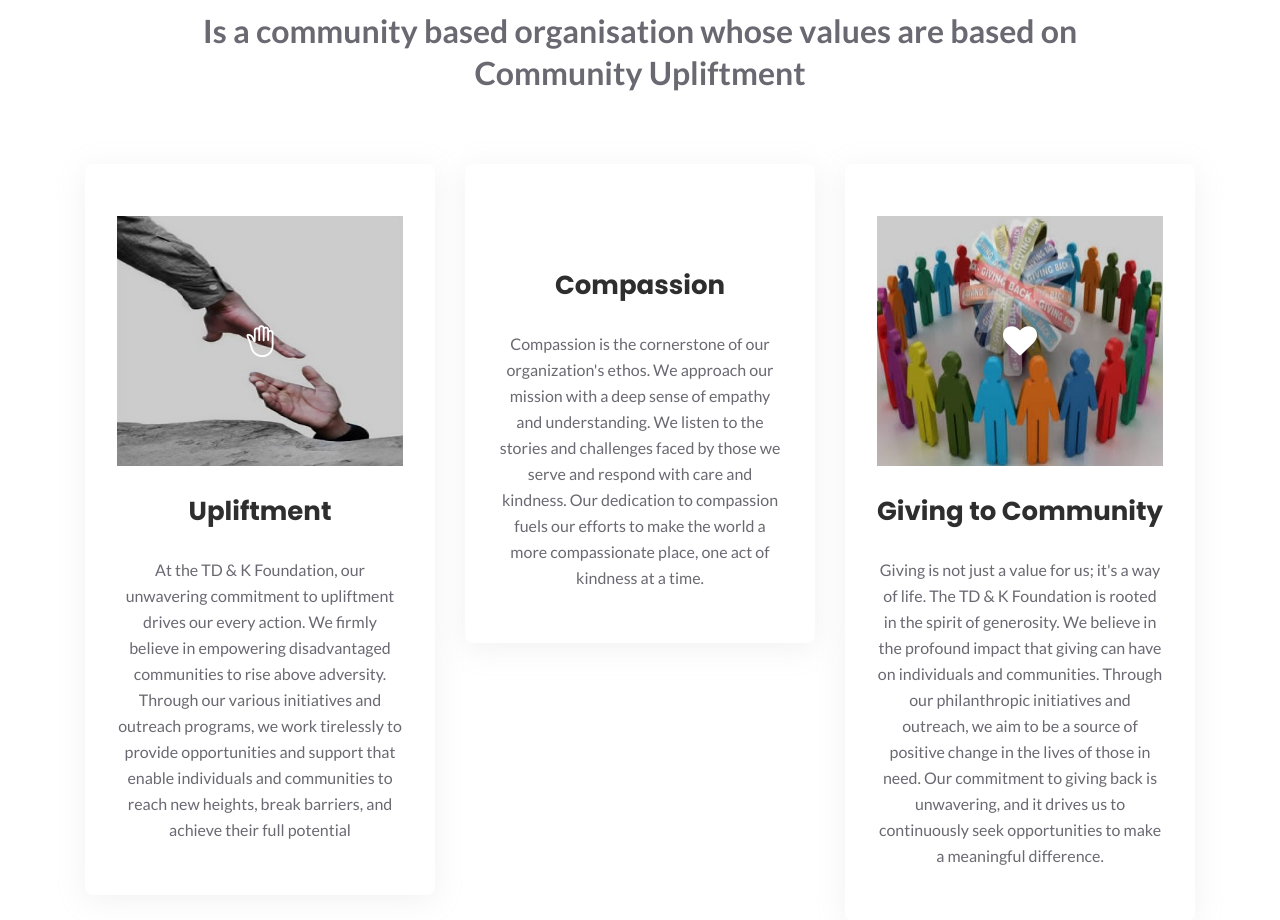
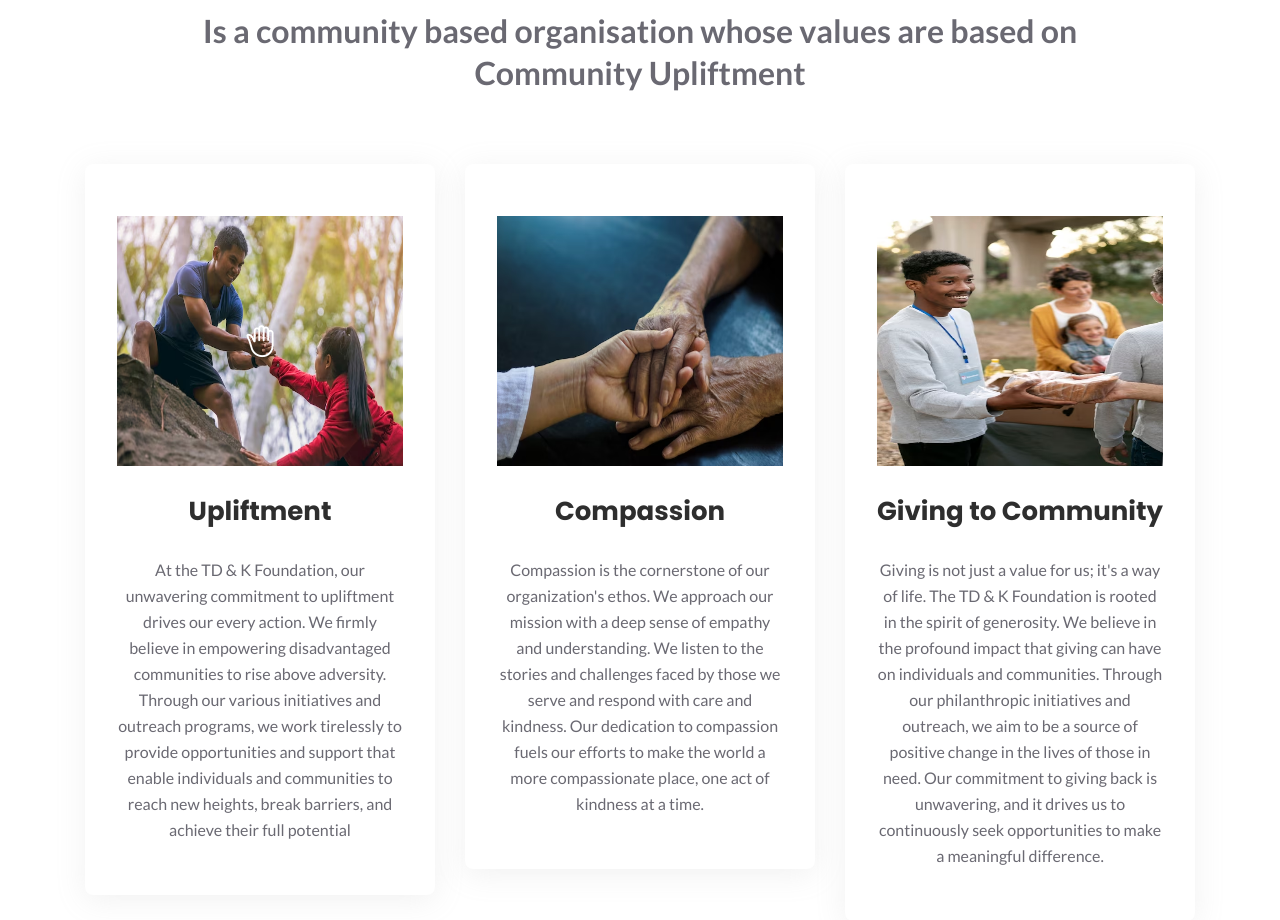
Before and after one commit to Gadisi/website, a Flask app: page / in a window 1280 px wide. Shown: the part 2085-3005 px from the top of the page. Run offline with Flask 3, Linux system fonts and the light colour scheme; parts of the project's set-up code (start-up, migrations or seed data) failed here and were passed over; some libraries are stand-ins or nearby versions; some web fonts are replaced.

Commit message:
fixed template links

```diff
--- a/templates/index.html
+++ b/templates/index.html
@@ -5,8 +5,9 @@
     <meta charset="utf-8">
     <!--====== Title ======-->
     <title>TD & K Gadisi Foundation - Community OutReach Program</title>
-    <meta name="description" content="">
+    <meta name="description" content="The TD & K Gadisi Foundation is a non-profit organization and platform dedicated to the noble mission of enhancing the quality of life for impoverished and marginalized communities">
     <meta name="viewport" content="width=device-width, initial-scale=1">
+
     <link rel="shortcut icon" href="{{ url_for('static', filename='images/logo.ico') }}" type="image/ico">
     <link rel="stylesheet" href="{{ url_for('static', filename='css/animate.css') }}">
     <link rel="stylesheet" href="{{ url_for('static', filename='css/magnific-popup.css') }}">
@@ -16,29 +17,6 @@
     <link rel="stylesheet" href="{{ url_for('static', filename='css/bootstrap.min.css') }}">
     <link rel="stylesheet" href="{{ url_for('static', filename='css/default.css') }}">
     <link rel="stylesheet" href="{{ url_for('static', filename='css/style.css') }}">
-    <script>
-        function getRandomIItem(arr) {
-              const randomIndex = Math.floor(Math.random() * arr.length);
-              return arr[randomIndex];
-        }
-        // Function to load an image
-        function loadImage() {
-            // Create a new image element
-            let img = new Image();
-            const images = ['images/gallery/image_1.jpg', 'images/gallery/image_2.jpg', 'images/gallery/image_3.jpg', 'images/gallery/image_4.jpg'];
-            // Set the source of the image
-            img.src = getRandomIItem(images); // Replace with your image URL
-            img.id = "galleryImage";
-
-            // Add the image to the image container
-            const imageContainer = document.getElementById("GalleryContainer");
-            imageContainer.innerHTML = ''; // Clear previous images
-            imageContainer.appendChild(img);
-        }
-        // Attach the click event handler to the button
-        const loadImageBtn = document.getElementById("galleryImage");
-        loadImageBtn.addEventListener("click", loadImage);
-    </script>
 </head>
 <body>
     <!--[if IE]>
@@ -190,7 +168,7 @@
                 <div class="col-lg-4 col-md-12 col-sm-12">
                     <div class="single-services text-center mt-30 wow fadeIn" data-wow-duration="1s" data-wow-delay="0.2s">
                         <div class="services-icon">
-                            <img class="shape" src="{{ url_for('static', filename='images/im/upliftment.jpg') }}" width="500" height="250" alt="shape">
+                            <img class="shape" src="{{ url_for('static', filename='images/upliftment.avif') }}" width="500" height="250" alt="shape">
                             <i class="lni-hand"></i>
                         </div>
                         <div class="services-content mt-30">
@@ -207,8 +185,7 @@
                 <div class="col-lg-4 col-md-12 col-sm-12">
                     <div class="single-services text-center mt-30 wow fadeIn" data-wow-duration="1s" data-wow-delay="0.5s">
                         <div class="services-icon">
-{#                            <img class="shape" src="{{ url_for('static', filename='images/helping.avif') }}" width="500" height="250" alt="shape">#}
-{#                            <i class="lni-users"></i>#}
+                            <img class="shape" src="{{ url_for('static', filename='images/helping.avif') }}" width="500" height="250" alt="shape">
                         </div>
                         <div class="services-content mt-30">
                             <h4 class="services-title"><a href="#">Compassion</a></h4>
@@ -222,8 +199,8 @@
                 <div class="col-lg-4 col-md-12 col-sm-12">
                     <div class="single-services text-center mt-30 wow fadeIn" data-wow-duration="1s" data-wow-delay="0.8s">
                         <div class="services-icon">
-                            <img class="shape" src="{{ url_for('static', filename='images/im/giving.jpg') }}" width="500" height="250" alt="shape">
-                            <i class="fa fa-heart"></i>
+                            <img class="shape" src="{{ url_for('static', filename='images/giving.avif') }}" width="500" height="250" alt="shape">
+
                         </div>
                         <div class="services-content mt-30">
                             <h4 class="services-title"><a href="#">Giving to Community</a></h4>
```
